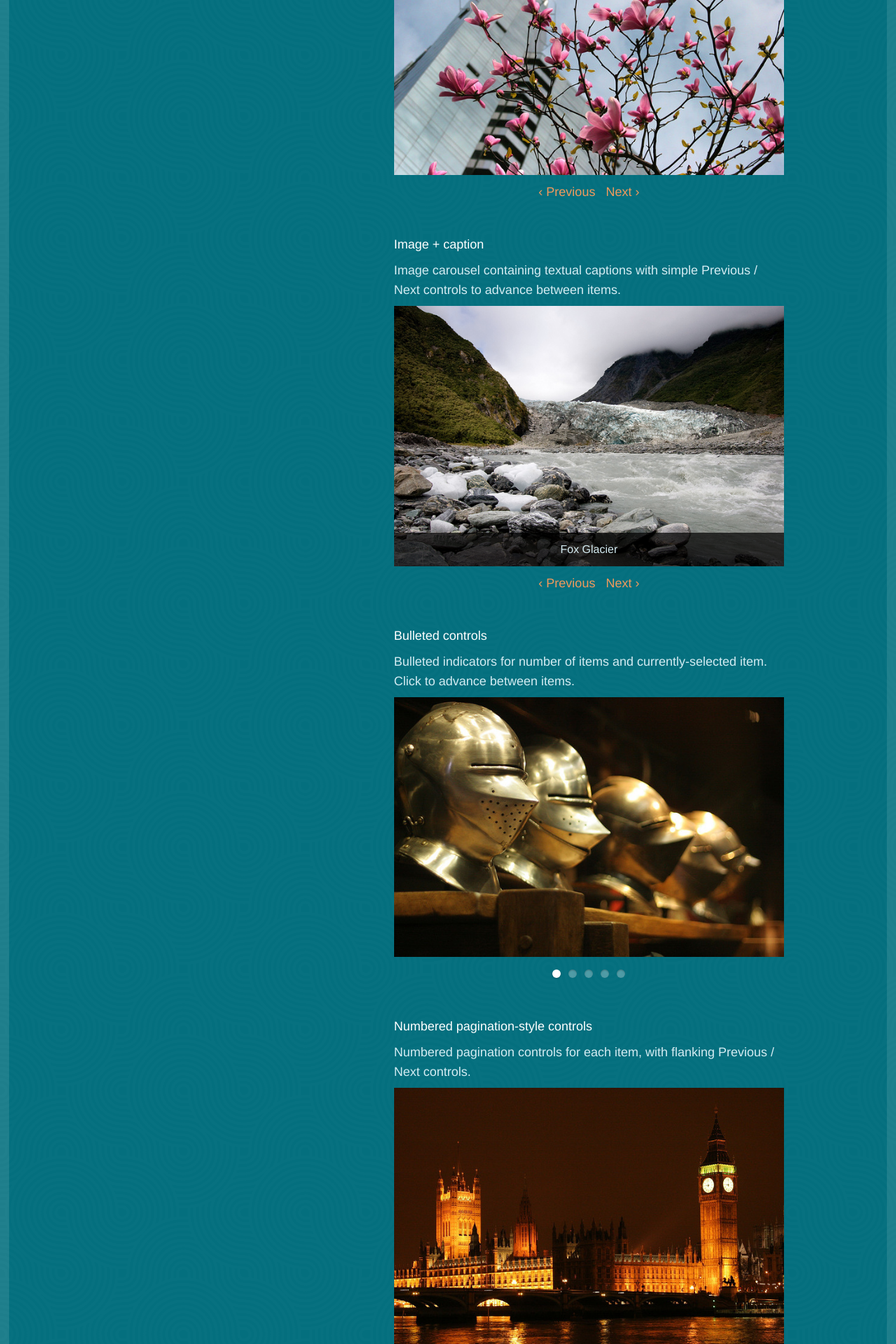
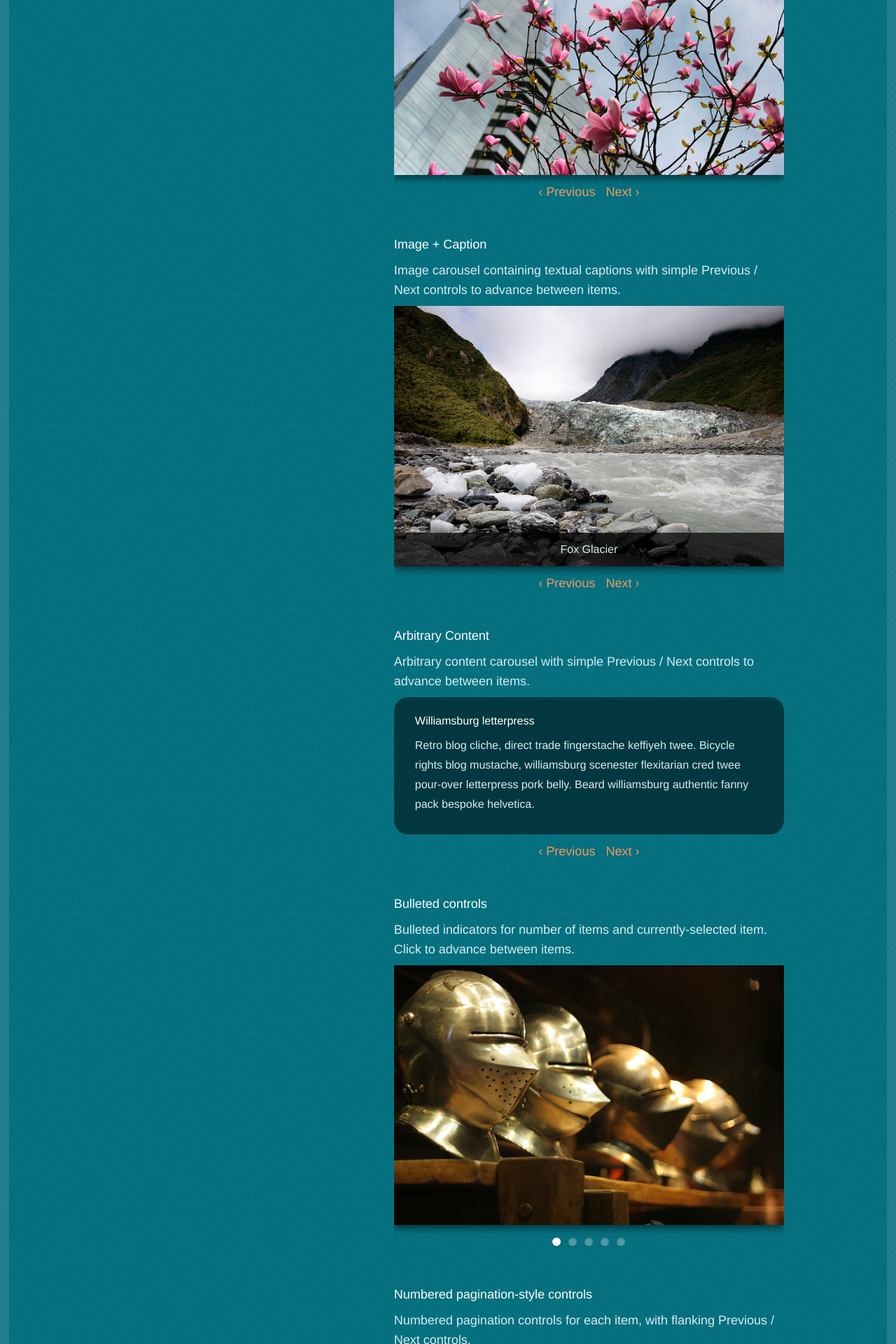
Before and after one commit to mobify/mobifyjs, a Jekyll site: the page built from www/modules/carousel-examples.html, in a window 1280 px wide. Shown: the part 449-2369 px from the top of the page at 70% size. Built offline with Jekyll 4.4.1, drawn with Linux system fonts in a browser that asks for light colours.

Commit message:
Adding arbitrary content Carousel example

```diff
--- a/www/modules/carousel-examples.html
+++ b/www/modules/carousel-examples.html
@@ -18,6 +18,22 @@ title: Mobify.js Carousel Examples
 .m-carousel {
   padding-bottom: 30px;
 }
+.card {
+  background: rgba(0,0,0,0.5);
+  padding: 20px 30px;
+  border-radius: 20px;
+}
+  .card h3 {
+    margin-top: 0;
+  }
+.m-item {
+  margin-right: 20px;
+}
+  .m-item img {
+    -webkit-box-shadow: rgba(0,0,0,0.5) 0 5px 10px;
+    -moz-box-shadow: rgba(0,0,0,0.5) 0 5px 10px;
+    box-shadow: rgba(0,0,0,0.5) 0 5px 10px;
+  }
 
 </style>
 
@@ -25,7 +41,7 @@ title: Mobify.js Carousel Examples
 
 <h3>Previous/Next controls</h3>
 <p>Image carousel with simple Previous / Next controls to advance between items.</p>
-<div class="m-carousel m-carousel-example-2 m-center m-fluid">
+<div class="m-carousel m-carousel-example-1 m-center m-fluid">
   <!-- Carousel items -->
   <div class="m-carousel-inner">
     <div class="m-item">
@@ -53,7 +69,7 @@ title: Mobify.js Carousel Examples
 
 
 
-<h3>Image + caption</h3>
+<h3>Image + Caption</h3>
 <p>Image carousel containing textual captions with simple Previous / Next controls to advance between items.</p>
 <div class="m-carousel m-carousel-example-2 m-center m-fluid">
   <!-- Carousel items -->
@@ -97,10 +113,35 @@ title: Mobify.js Carousel Examples
 </div>
 
 
+<h3>Arbitrary Content</h3>
+<p>Arbitrary content carousel with simple Previous / Next controls to advance between items.</p>
+<div class="m-carousel m-carousel-example-3 m-center m-fluid">
+  <!-- Carousel items -->
+  <div class="m-carousel-inner">
+    <div class="m-item">
+        <div class="card">
+          <h3>Williamsburg letterpress</h3>
+          <p>Retro blog cliche, direct trade fingerstache keffiyeh twee. Bicycle rights blog mustache, williamsburg scenester flexitarian cred twee pour-over letterpress pork belly. Beard williamsburg authentic fanny pack bespoke helvetica.</p>
+        </div>
+    </div>
+    <div class="m-item">
+        <div class="card">
+          <h3>Bespoke fingerstache</h3>
+          <p>Brooklyn flexitarian street art bespoke wolf. Trust fund carles butcher pickled chillwave. Banksy 3 wolf moon seitan kale chips, cosby sweater butcher vice small batch raw denim post-ironic beard. Mcsweeney's thundercats brooklyn.</p>
+        </div>
+    </div>
+  </div>
+  <!-- Carousel controls -->
+  <div class="m-carousel-controls">
+    <a class="carousel-control left" href="#myCarousel" data-slide="prev">&lsaquo; Previous</a>
+    <a class="carousel-control right" href="#myCarousel" data-slide="next">Next &rsaquo;</a>
+  </div>
+</div>
+
 
 <h3>Bulleted controls</h3>
 <p>Bulleted indicators for number of items and currently-selected item. Click to advance between items.</p>
-<div class="m-carousel m-carousel-example-1 m-center m-fluid">
+<div class="m-carousel m-carousel-example-4 m-center m-fluid">
   <!-- Carousel items -->
   <div class="m-carousel-inner">
     <div class="m-item">
@@ -132,7 +173,7 @@ title: Mobify.js Carousel Examples
 
 <h3>Numbered pagination-style controls</h3>
 <p>Numbered pagination controls for each item, with flanking Previous / Next controls.</p>
-<div class="m-carousel m-carousel-example-2 m-center m-fluid">
+<div class="m-carousel m-carousel-example-5 m-center m-fluid">
   <!-- Carousel items -->
   <div class="m-carousel-inner">
     <div class="m-item">
@@ -165,7 +206,7 @@ title: Mobify.js Carousel Examples
 
 <h3>HUD-style Controls</h3>
 <p>Previous and Next render as heads-up controls that display on hover events. Since hover events don't work on mobile, simply swipe to advance.</p>
-<div class="m-carousel m-carousel-example-3 m-center m-fluid">
+<div class="m-carousel m-carousel-example-6 m-center m-fluid">
   <!-- Carousel items -->
   <div class="m-carousel-inner">
     <div class="m-item">
--- a/www/static/examples/css/carousel-controls.css
+++ b/www/static/examples/css/carousel-controls.css
@@ -63,7 +63,7 @@
     padding: 3px 10px;
     margin: 1px 0;
     color: #333;
-    background-color: rgba(255,255,255,0.8);
+    background-color: rgba(255,255,255,0.3);
     -webkit-transition: background-color 0.1s ease-in;
     -moz-transition: background-color 0.1s ease-in;
     -o-transition: background-color 0.1s ease-in;
@@ -72,11 +72,13 @@
     -moz-border-radius: 2px;
     border-radius: 2px;
 }
-.m-carousel-pagination a:hover, .m-carousel-pagination a:focus, .m-carousel-pagination a.m-active {
+.m-carousel-pagination a:hover, .m-carousel-pagination a:focus {
     text-decoration: none;
+    background-color: rgba(255,255,255,0.6);
+}
+.m-carousel-pagination a.m-active {
     background-color: rgba(255,255,255,1);
 }
-
 
 /* Carousel controls: HUD */
 .m-carousel-hud {
```
